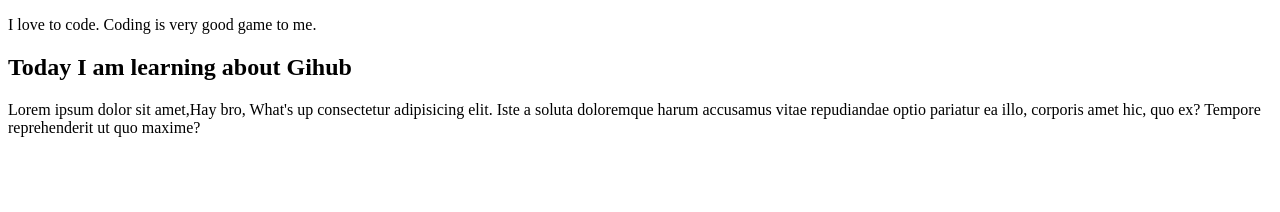
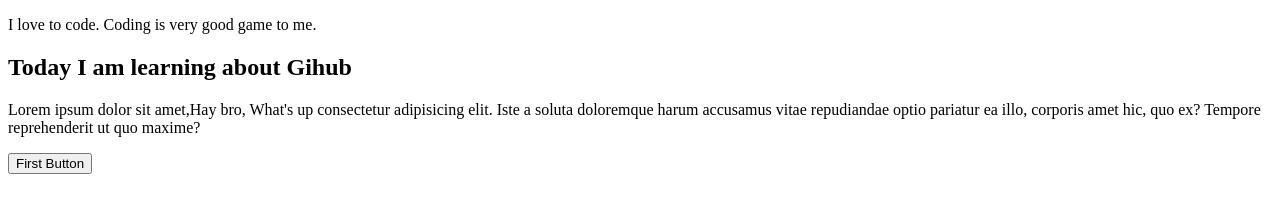
Before and after one commit to SaroarSojib/My-First-Website, a plain HTML site: page index.html in a window 1280 px wide. Drawn offline with Linux system fonts and the light colour scheme.

Commit message:
Adding button

```diff
--- a/index.html
+++ b/index.html
@@ -10,6 +10,7 @@
     <p>I love to code. Coding is very good game to me.</p>
     <H2>Today I am learning about Gihub</H2>
     <p>Lorem ipsum dolor sit amet,<span>Hay bro, What's up</span> consectetur adipisicing elit. Iste a soluta doloremque harum accusamus vitae repudiandae optio pariatur ea illo, corporis amet hic, quo ex? Tempore reprehenderit ut quo maxime?</p>
+    <button>First Button</button>
 
 </body>
 </html>
```
